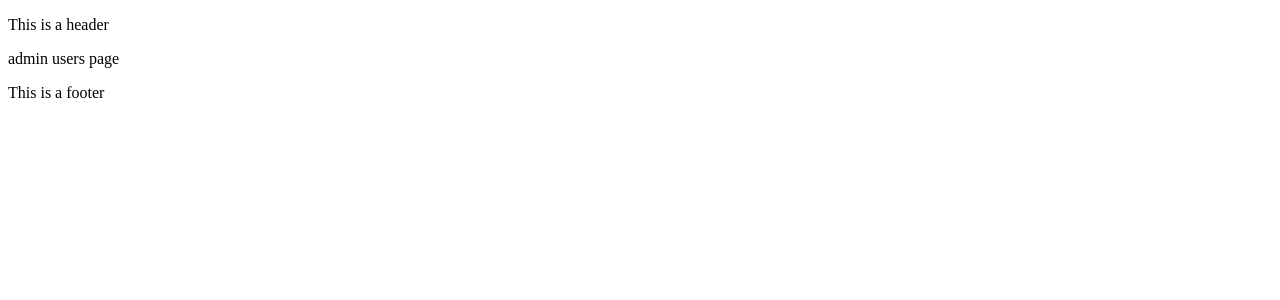
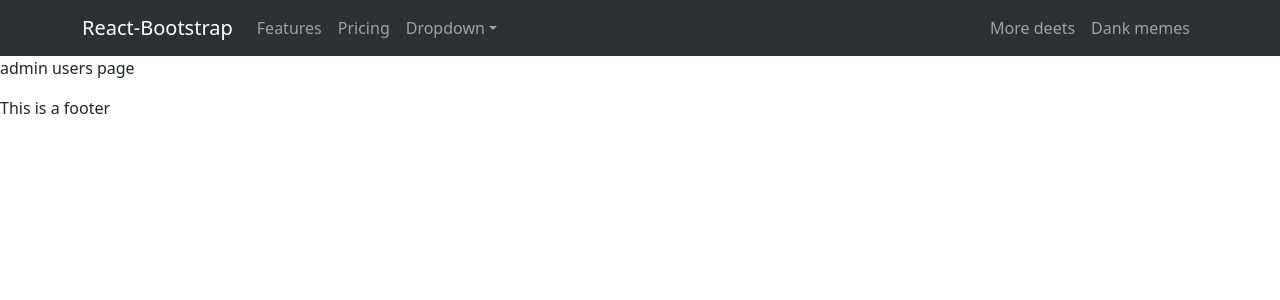
Before and after one commit to Jvilla125/ecommerce-app, a React (Create React App) app: page /admin/analytics in a window 1280 px wide. Shown: the top 300 px of the page. Built offline with nearby package versions, Linux system fonts and the light colour scheme.

Commit message:
Import react-bootstrap components in HeaderComponent.js to provide a NavBar

```diff
--- a/package.json
+++ b/package.json
@@ -6,7 +6,9 @@
     "@testing-library/jest-dom": "^5.16.5",
     "@testing-library/react": "^13.4.0",
     "@testing-library/user-event": "^13.5.0",
+    "bootstrap": "^5.3.0",
     "react": "^18.2.0",
+    "react-bootstrap": "^2.7.4",
     "react-dom": "^18.2.0",
     "react-router-dom": "^6.13.0",
     "react-scripts": "5.0.1",
--- a/src/index.js
+++ b/src/index.js
@@ -1,5 +1,6 @@
 import React from 'react';
 import ReactDOM from 'react-dom/client';
+import 'bootstrap/dist/css/bootstrap.min.css';
 import './index.css';
 import App from './App';
 import reportWebVitals from './reportWebVitals';
--- a/src/pages/components/HeaderComponent.js
+++ b/src/pages/components/HeaderComponent.js
@@ -1,7 +1,40 @@
 import React from 'react';
+import { Navbar, Nav, Container, NavDropdown } from 'react-bootstrap';
+
 
 const HeaderComponent = () => {
-    return <p>This is a header</p>
+    return (
+        <Navbar collapseOnSelect expand="lg" className="bg-body-tertiary" bg="dark" data-bs-theme="dark">
+            <Container>
+                <Navbar.Brand href="#home">React-Bootstrap</Navbar.Brand>
+                <Navbar.Toggle aria-controls="responsive-navbar-nav" />
+                <Navbar.Collapse id="responsive-navbar-nav">
+                    <Nav className="me-auto">
+                        <Nav.Link href="#features">Features</Nav.Link>
+                        <Nav.Link href="#pricing">Pricing</Nav.Link>
+                        <NavDropdown title="Dropdown" id="collasible-nav-dropdown">
+                            <NavDropdown.Item href="#action/3.1">Action</NavDropdown.Item>
+                            <NavDropdown.Item href="#action/3.2">
+                                Another action
+                            </NavDropdown.Item>
+                            <NavDropdown.Item href="#action/3.3">Something</NavDropdown.Item>
+                            <NavDropdown.Divider />
+                            <NavDropdown.Item href="#action/3.4">
+                                Separated link
+                            </NavDropdown.Item>
+                        </NavDropdown>
+                    </Nav>
+                    <Nav>
+                        <Nav.Link href="#deets">More deets</Nav.Link>
+                        <Nav.Link eventKey={2} href="#memes">
+                            Dank memes
+                        </Nav.Link>
+                    </Nav>
+                </Navbar.Collapse>
+            </Container>
+        </Navbar>
+
+    )
 }
 
 export default HeaderComponent;
```
Also changed, not shown: 1 other file (tests, documents, lock files or other folders).
